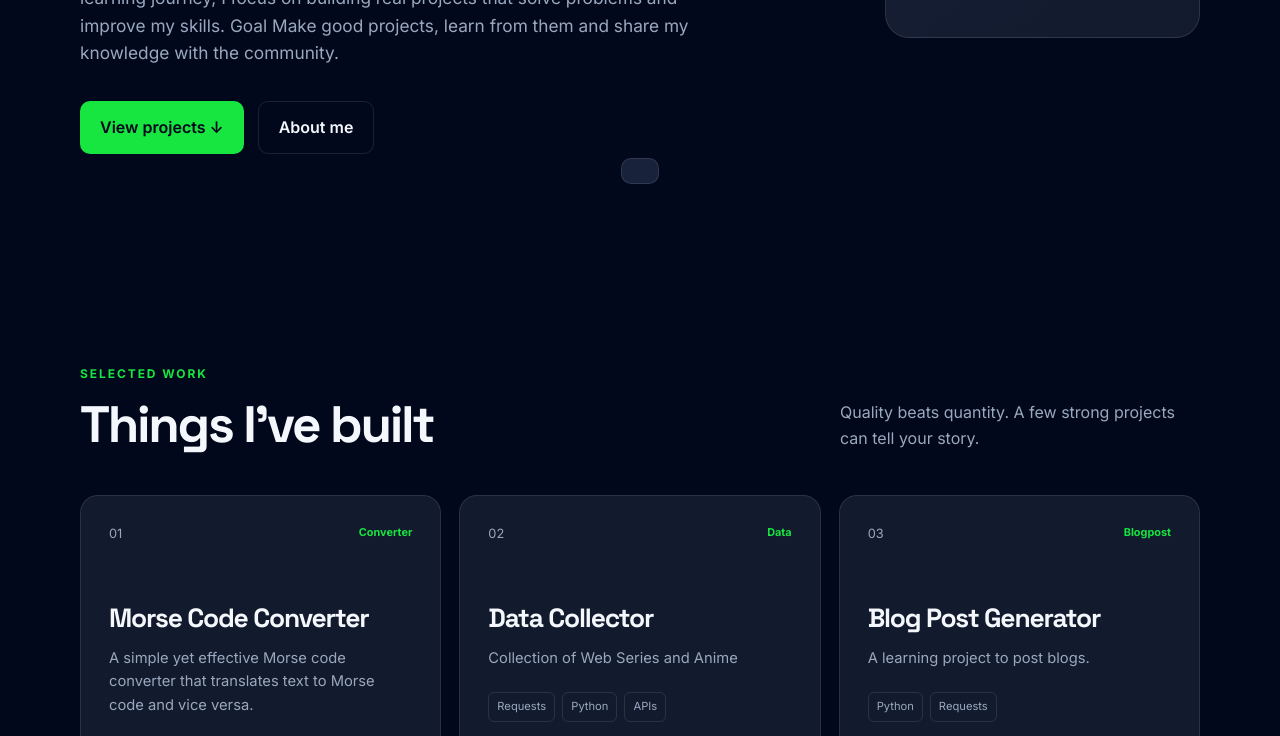
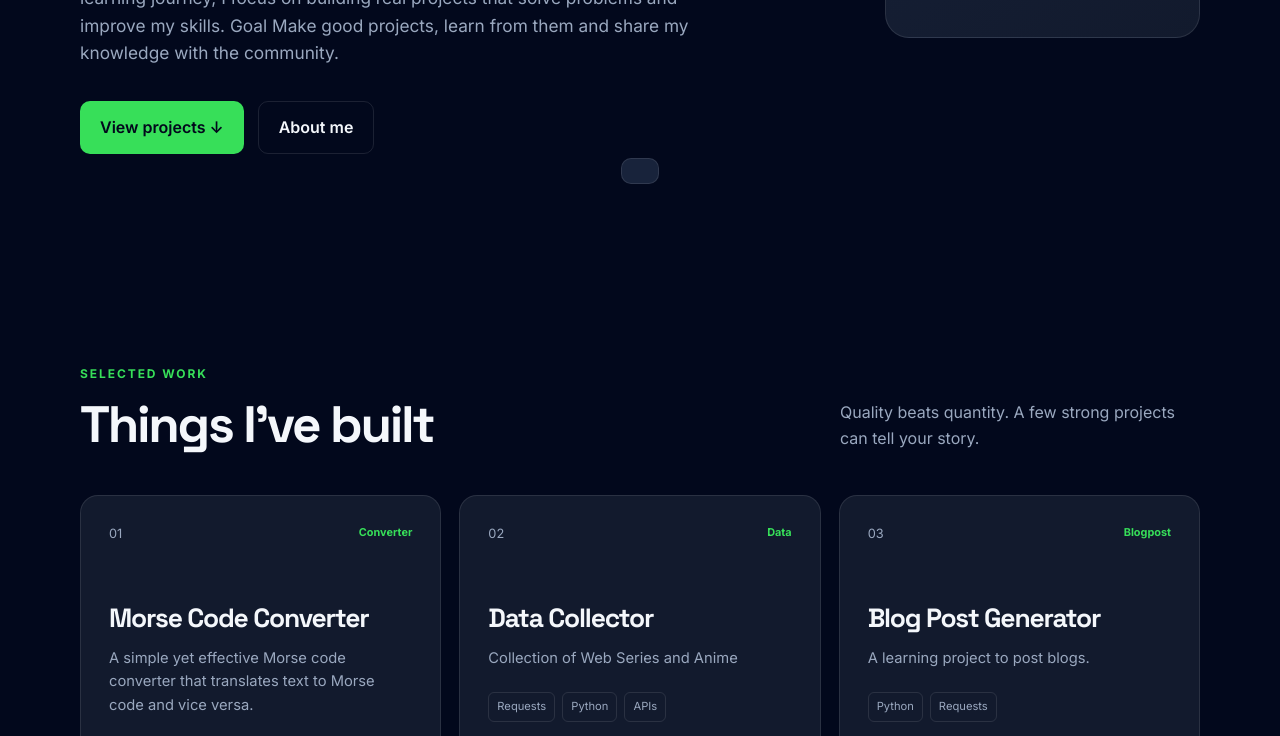
Before and after one commit to kashyapaakash880-web/kashyapaakash880-web.github.io, a plain HTML site: page index.html in a window 1280 px wide. Shown: the part 712-1448 px from the top of the page. Drawn offline with Linux system fonts and the light colour scheme.

Commit message:
Update portfolio

```diff
--- a/style.css
+++ b/style.css
@@ -5,7 +5,7 @@
   --text: #f4f7fb;
   --muted: #9aa8bf;
   --line: rgba(255,255,255,.1);
-  --accent: #17e540;
+  --accent: #37df59;
   --max: 1120px;
 }
 
```
